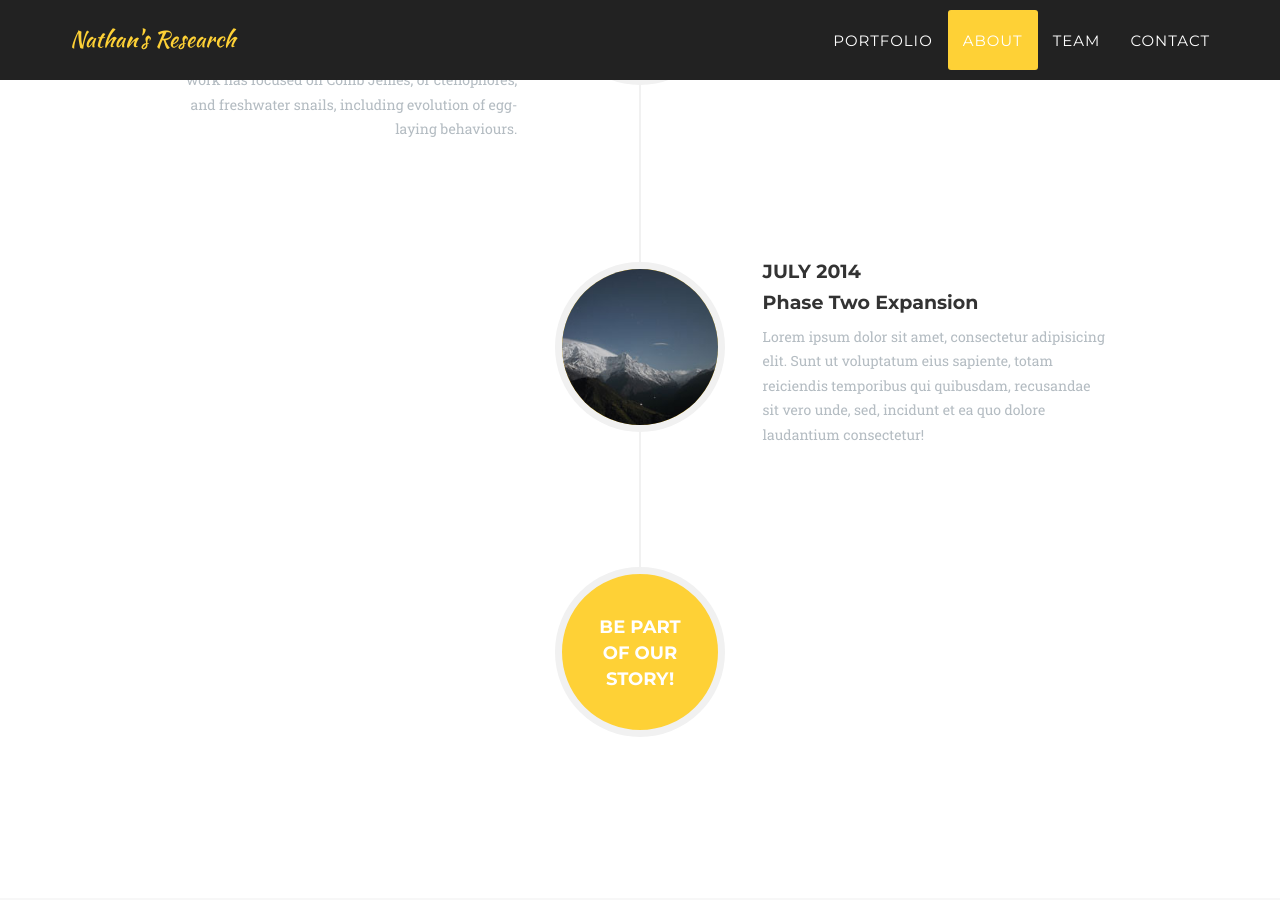
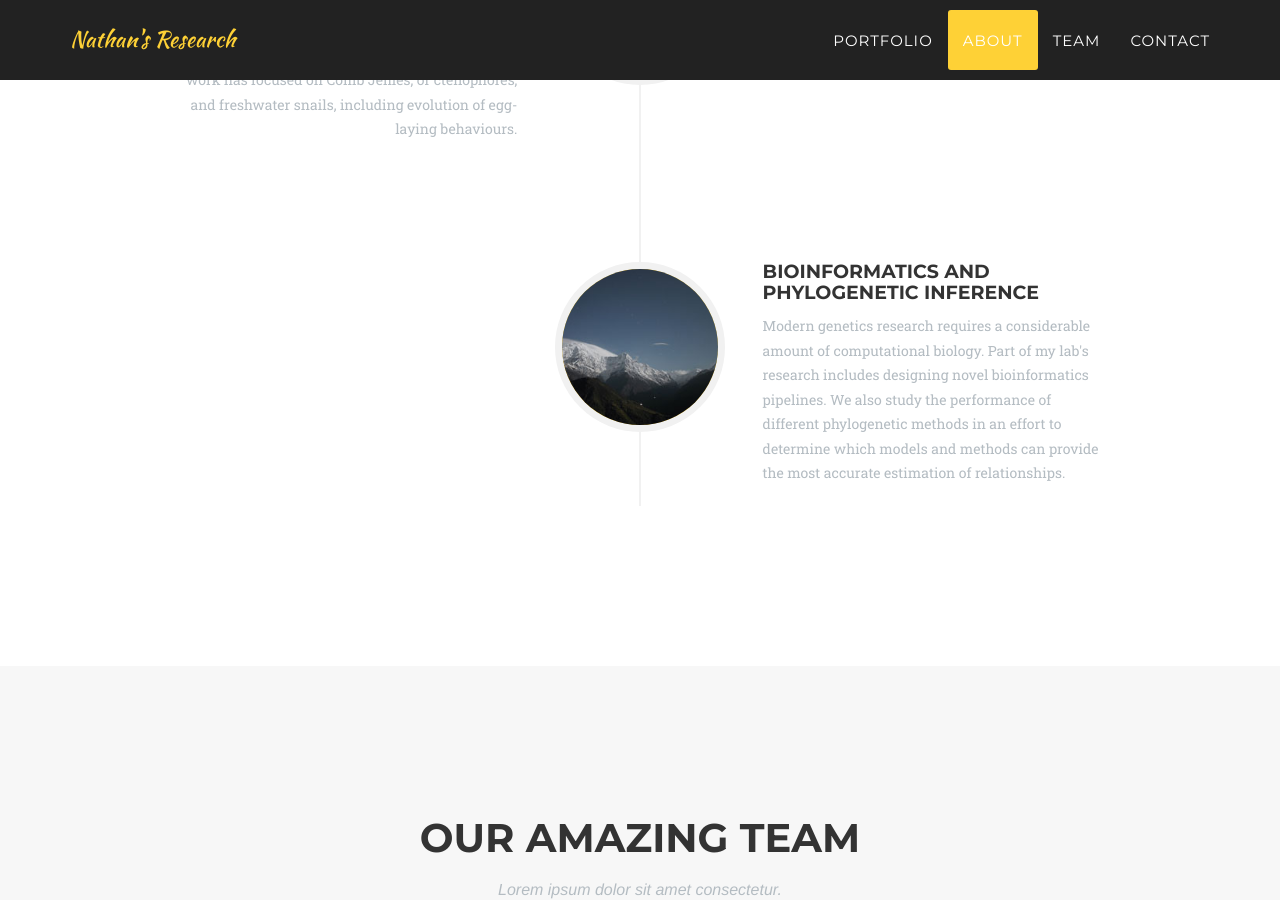
Before and after one commit to NathanWhelan/nathanwhelan.github.io, a Jekyll site: the page built from index.html, in a window 1280 px wide and 900 px high, scrolled down 2092 px. Built offline with Jekyll 4.4.1, drawn with Linux system fonts in a browser that asks for light colours; some web fonts are replaced.

Commit message:
Update about.html

```diff
--- a/_includes/about.html
+++ b/_includes/about.html
@@ -55,19 +55,11 @@
                             </div>
                             <div class="timeline-panel">
                                 <div class="timeline-heading">
-                                    <h4>July 2014</h4>
-                                    <h4 class="subheading">Phase Two Expansion</h4>
+                                    <h4>Bioinformatics and Phylogenetic Inference</h4>
                                 </div>
                                 <div class="timeline-body">
-                                    <p class="text-muted">Lorem ipsum dolor sit amet, consectetur adipisicing elit. Sunt ut voluptatum eius sapiente, totam reiciendis temporibus qui quibusdam, recusandae sit vero unde, sed, incidunt et ea quo dolore laudantium consectetur!</p>
+                                    <p class="text-muted">Modern genetics research requires a considerable amount of computational biology. Part of my lab's research includes designing novel bioinformatics pipelines. We also study the performance of different phylogenetic methods in an effort to determine which models and methods can provide the most accurate estimation of relationships.</p>
                                 </div>
-                            </div>
-                        </li>
-                        <li class="timeline-inverted">
-                            <div class="timeline-image">
-                                <h4>Be Part
-                                    <br>Of Our
-                                    <br>Story!</h4>
                             </div>
                         </li>
                     </ul>
```
